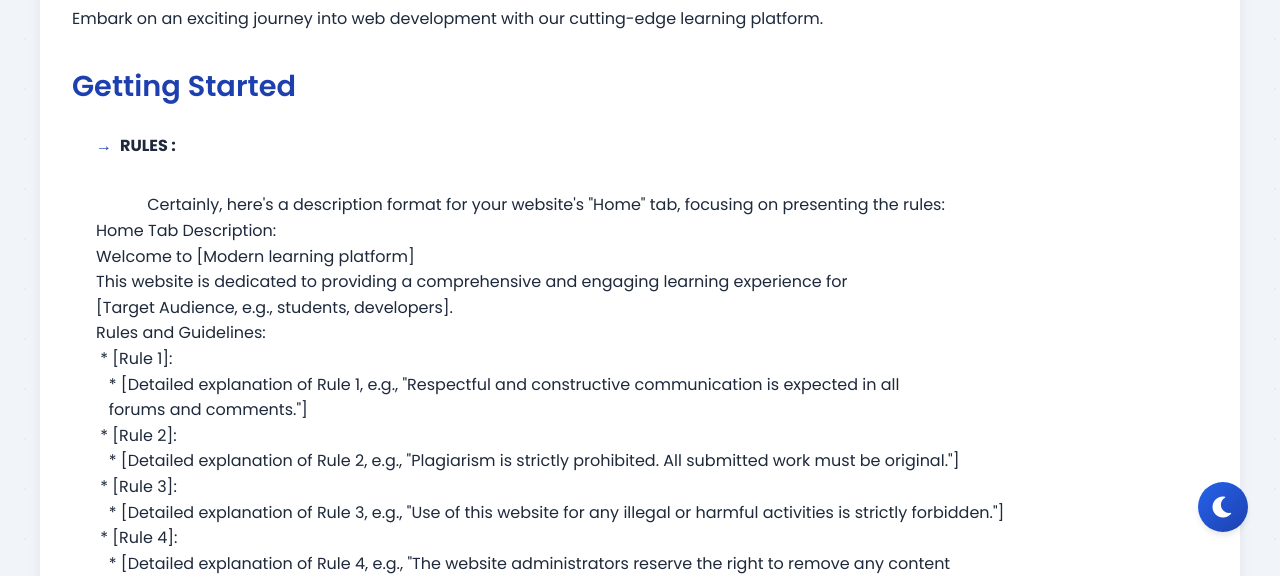
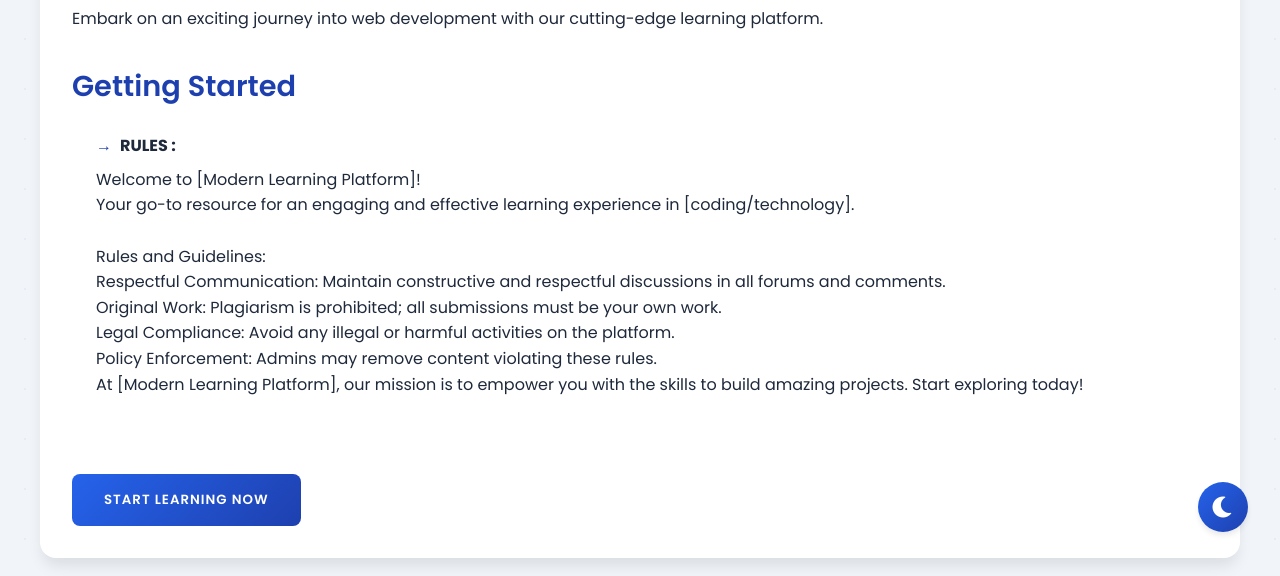
Before and after one commit to Ramu-2003/MODERN-LEARNING-PLATFORM, a plain HTML site: page index.html in a window 1280 px wide. Shown: the part 236-812 px from the top of the page. Drawn offline with Linux system fonts and the light colour scheme.

Commit message:
Update index.html

```diff
--- a/index.html
+++ b/index.html
@@ -613,40 +613,15 @@
         <ul>
            <b> <li>RULES :</li> </b>
            <pre>
+Welcome to [Modern Learning Platform]!
+Your go-to resource for an engaging and effective learning experience in [coding/technology].
 
-            Certainly, here's a description format for your website's "Home" tab, focusing on presenting the rules:
-Home Tab Description:
-Welcome to [Modern learning platform]
-This website is dedicated to providing a comprehensive and engaging learning experience for
-[Target Audience, e.g., students, developers].
 Rules and Guidelines:
- * [Rule 1]:
-   * [Detailed explanation of Rule 1, e.g., "Respectful and constructive communication is expected in all
-   forums and comments."]
- * [Rule 2]:
-   * [Detailed explanation of Rule 2, e.g., "Plagiarism is strictly prohibited. All submitted work must be original."]
- * [Rule 3]:
-   * [Detailed explanation of Rule 3, e.g., "Use of this website for any illegal or harmful activities is strictly forbidden."]
- * [Rule 4]:
-   * [Detailed explanation of Rule 4, e.g., "The website administrators reserve the right to remove any content
-   that violates these rules."]
-[Optional: Add a brief introduction to the website's overall mission or values]
-[Optional: Include a call to action, e.g., "Explore the HTML tab to start learning!" or "Discover valuable
-resources in the Resources section."]
-Example:
-Home Tab Description:
-Welcome to "Modern learning platform"
-This website is designed to help you learn to code effectively and efficiently.
-Right click is disabled in this website.
-Rules and Guidelines:
- * Respectful Communication: Engage in constructive and respectful discussions in the forums and comments .
- * Academic Integrity: Plagiarism is strictly prohibited. All submitted code and projects must be your own original work.
- * Acceptable Use: Use of this website for any illegal or harmful activities is strictly forbidden.
- * Website Policies: The website administrators reserve the right to remove any content that violates these rules.
-At Modern learning platform, we believe in empowering individuals with the knowledge and skills to build
-amazing things with code.This format provides a clear and concise overview of the rules while maintaining a welcoming
-tone. You can adjust the specific rules and descriptions to fit your website's unique purpose and target audience.
-I hope this helps! Let me know if you'd like help with descriptions for the other tabs as well.
+Respectful Communication: Maintain constructive and respectful discussions in all forums and comments.
+Original Work: Plagiarism is prohibited; all submissions must be your own work.
+Legal Compliance: Avoid any illegal or harmful activities on the platform.
+Policy Enforcement: Admins may remove content violating these rules.
+At [Modern Learning Platform], our mission is to empower you with the skills to build amazing projects. Start exploring today!
 
 
            </pre>
```
